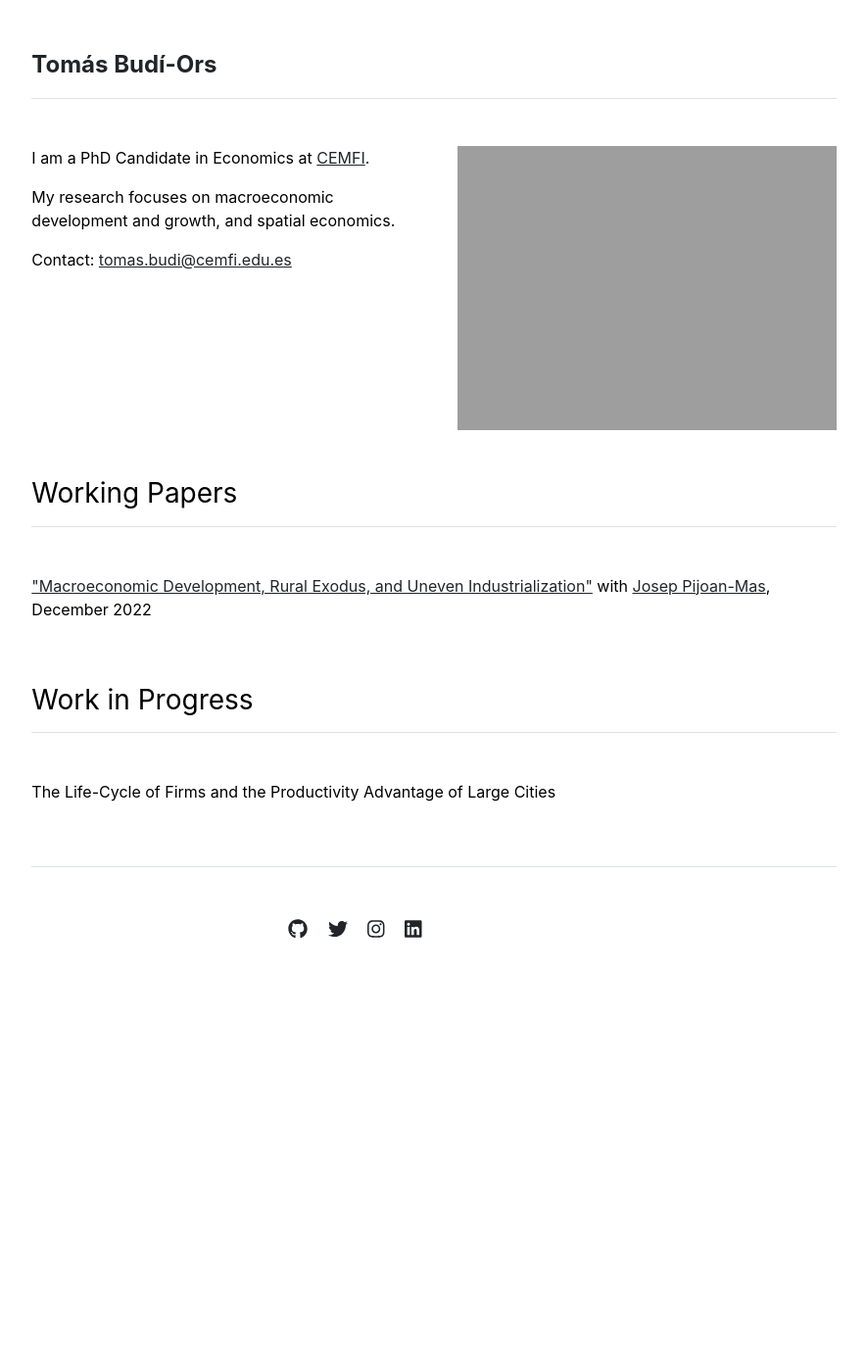
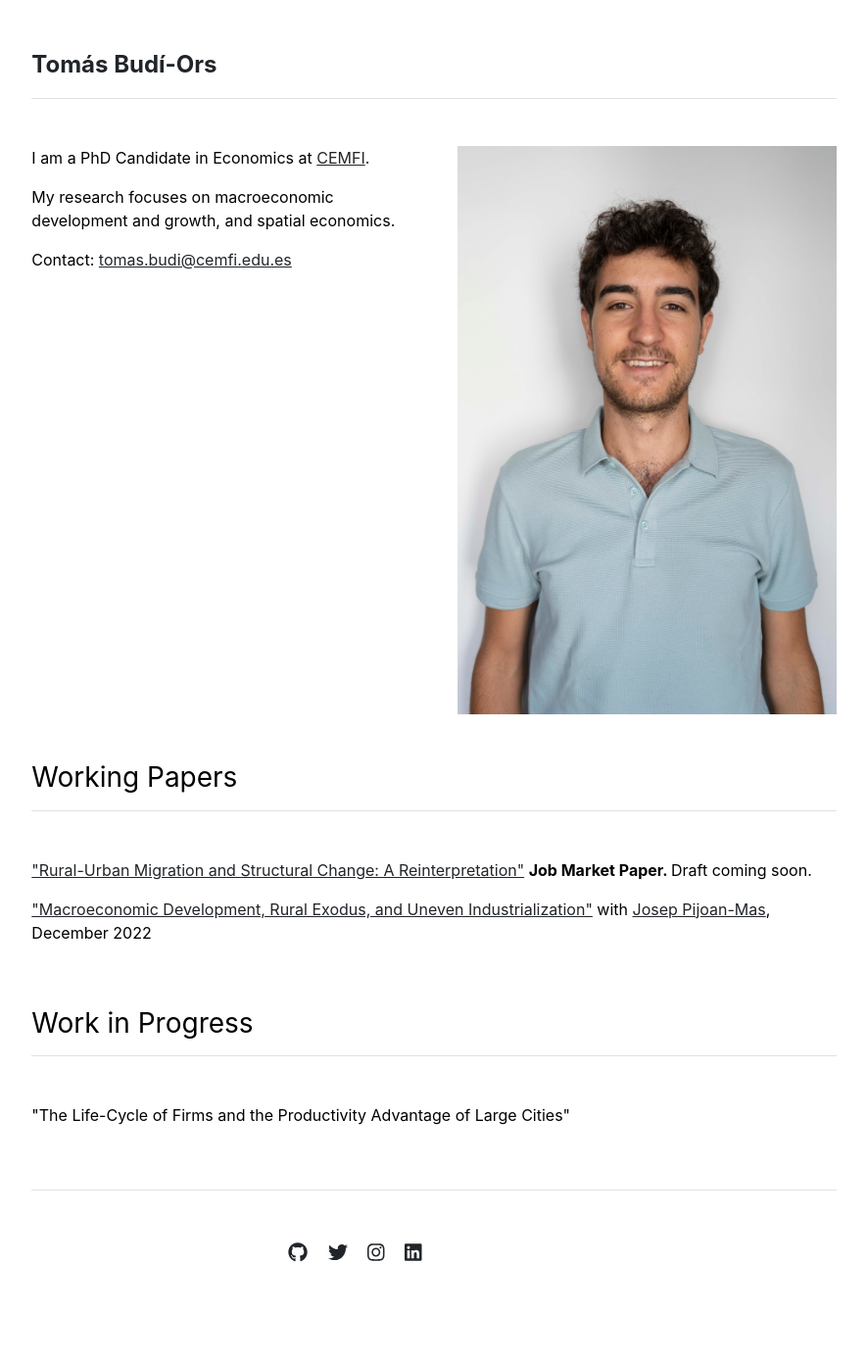
Before and after one commit to tomas-budi-ors/tomas-budi-ors.github.io, a Jekyll site: the page built from index.md, in a window 1280 px wide. Shown: the whole page at 98% size, without its empty margins (197-1082 px from the left). Built offline with Jekyll 4.4.1, drawn with Linux system fonts in a browser that asks for light colours; before the commit the page ends 1059 px from its top, so only the background shows below that.

Commit message:
Minor adjustments plus new photo.

```diff
--- a/_data/work_in_progress.yml
+++ b/_data/work_in_progress.yml
@@ -1,5 +1,5 @@
 featured:
-- {name: 'The Life-Cycle of Firms and the Productivity Advantage of Large Cities'}
+- {name: '"The Life-Cycle of Firms and the Productivity Advantage of Large Cities"'}
 
 index:
 - {name: 'Testing General Relativity with Present and Future Astrophysical Observations. Emanuele Berti (Mississippi U. and Lisbon, CENTRA), Enrico Barausse (Paris, Inst. Astrophys. and Paris U., VI-VII), Vitor Cardoso (Lisbon, IST and Perimeter Inst. Theor. Phys. and Lisbon, CENTRA), Leonardo Gualtieri (Rome U. and INFN, Rome), Paolo Pani (Rome U. and INFN, Rome and Lisbon, IST and Lisbon, CENTRA) et al.'}
--- a/_data/working_papers.yml
+++ b/_data/working_papers.yml
@@ -1,4 +1,5 @@
 featured:
+- {name: '"Rural-Urban Migration and Structural Change: A Reinterpretation"', extra_info: '<b> Job Market Paper. </b> Draft coming soon.', url: '/working_papers/SC_Migration_11b.pdf'}
 - {name: '"Macroeconomic Development, Rural Exodus, and Uneven Industrialization"', extra_info: 'with <a href="https://www.cemfi.es/~pijoan/" target="_blank" rel="noopener noreferrer">Josep Pijoan-Mas</a>, December 2022', url: '/working_papers/SC_Migration_11b.pdf'}
 
 
--- a/_layouts/home.html
+++ b/_layouts/home.html
@@ -8,7 +8,7 @@ layout: default
     {{ content }}
   </div>
   <div class="col-md-6">
-    <img src="{{ site.github.url }}/assets/img/home.jpg" alt="Home" width="100%">
+    <img src="{{ site.github.url }}/assets/img/tbo_profile.jpg" alt="Home" width="100%">
   </div>
 </div>
 
```
Also changed, not shown: assets/img/tbo_profile.jpg (added), 2 other files.
